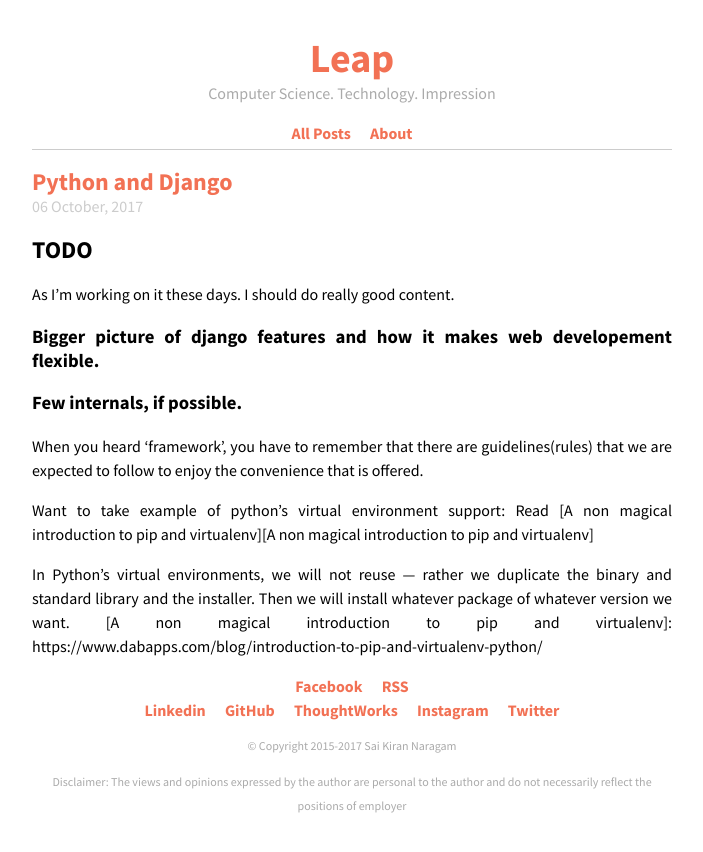
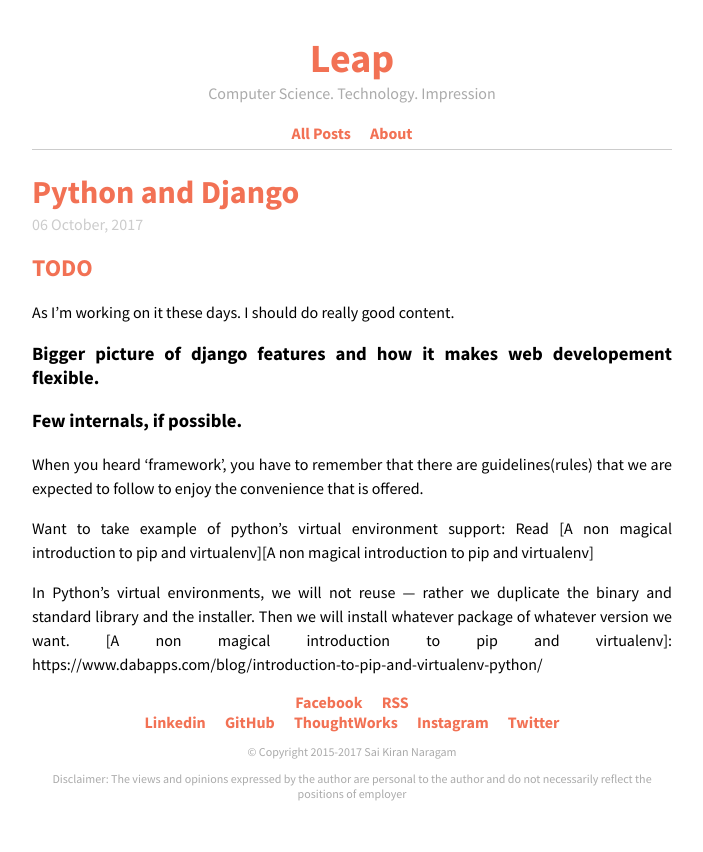
Before and after one commit to nsaikiran/impression, a Jekyll site: the page built from _drafts/python-and-django.md, in a window 1280 px wide. Shown: the top 852 px of the page, without its empty margins (288-991 px from the left). Built offline with Jekyll 4.4.1, drawn with Linux system fonts in a browser that asks for light colours; comment, search, counter and statistics services are not loaded.

Commit message:
Fixed issue of same size for h1 and h2.
If a h1 tag is inside section then its size is enforced by browser. So
moved it outside of section tag. And applied line-height only for body
of post.

```diff
--- a/_layouts/post.html
+++ b/_layouts/post.html
@@ -2,8 +2,8 @@
 layout: default
 ---
 
+<h1>{{ page.title }}</h1>
 <section class="post">
-  <h1>{{ page.title }}</h1>
   <div class="post-date">{{ page.date | date: "%d %B, %Y" }}</div>
   {{ content }}
   <div class="post-comments">
--- a/css/main.css
+++ b/css/main.css
@@ -12,17 +12,17 @@ body{
     font-variant-numeric: normal;
     font-weight: normal;
     font-stretch: normal;
-    line-height: 1.5rem;
     font-family: "Source Sans Pro", "Helvetica Neue", Helvetica, Arial, sans-serif;
     text-align: center;
 }
 
-h1, h2, h3, h4, h5, h6 {
-    font-weight: bold;
+
+h1, h2 {
+    color: #f27154;
 }
 
 h1 {
-    color: #f27154;
+    margin-bottom: 0;
 }
 
 
@@ -45,7 +45,6 @@ a:hover {
     text-align: justify;
     width: 40em;
     margin: 2em auto 2em auto;
-    line-height: 1.5em;
 }
 
 .header {
@@ -118,9 +117,6 @@ a:hover {
 
 }
 
-.post h1 {
-    margin-bottom: 0;
-}
 
 
 .post-date {
@@ -128,6 +124,9 @@ a:hover {
     font-size: 1rem;
 }
 
+.post {
+    line-height: 1.5rem;
+}
 .post img {
     width: 100%;
 }
```
